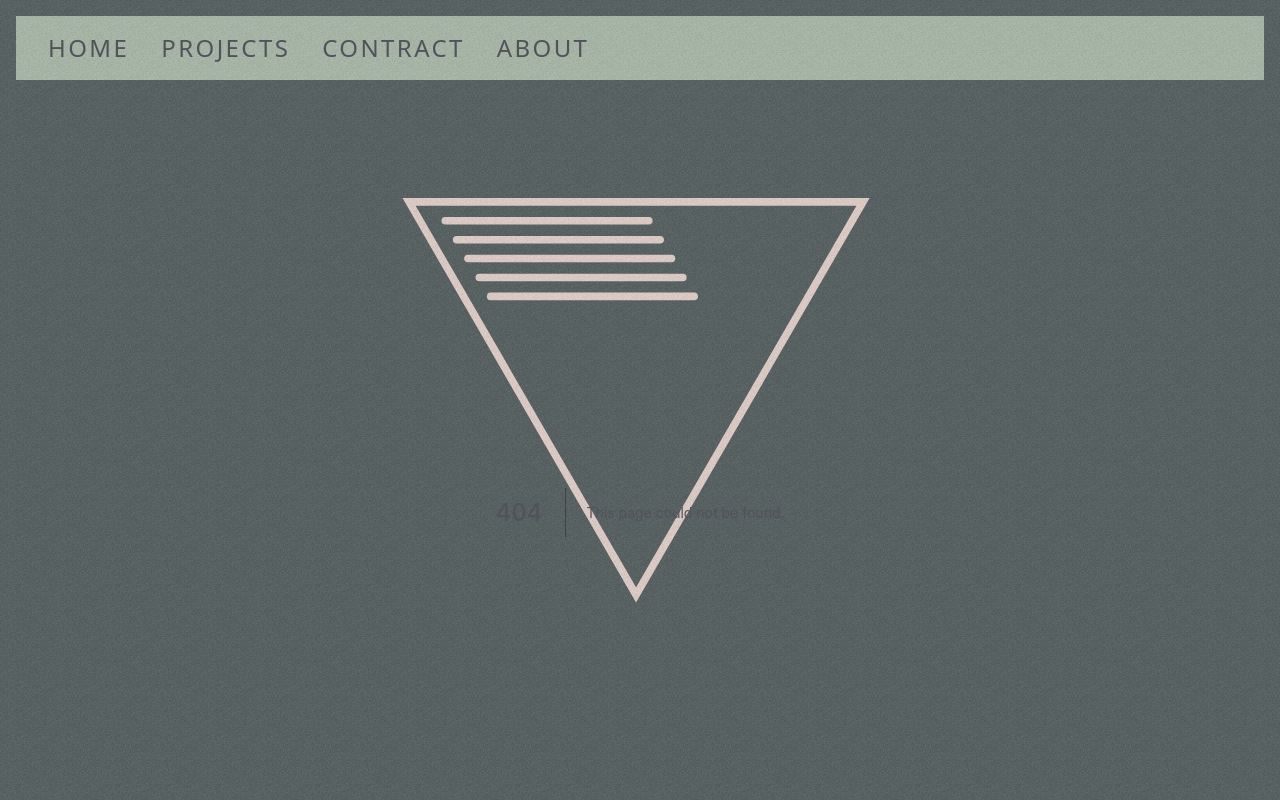
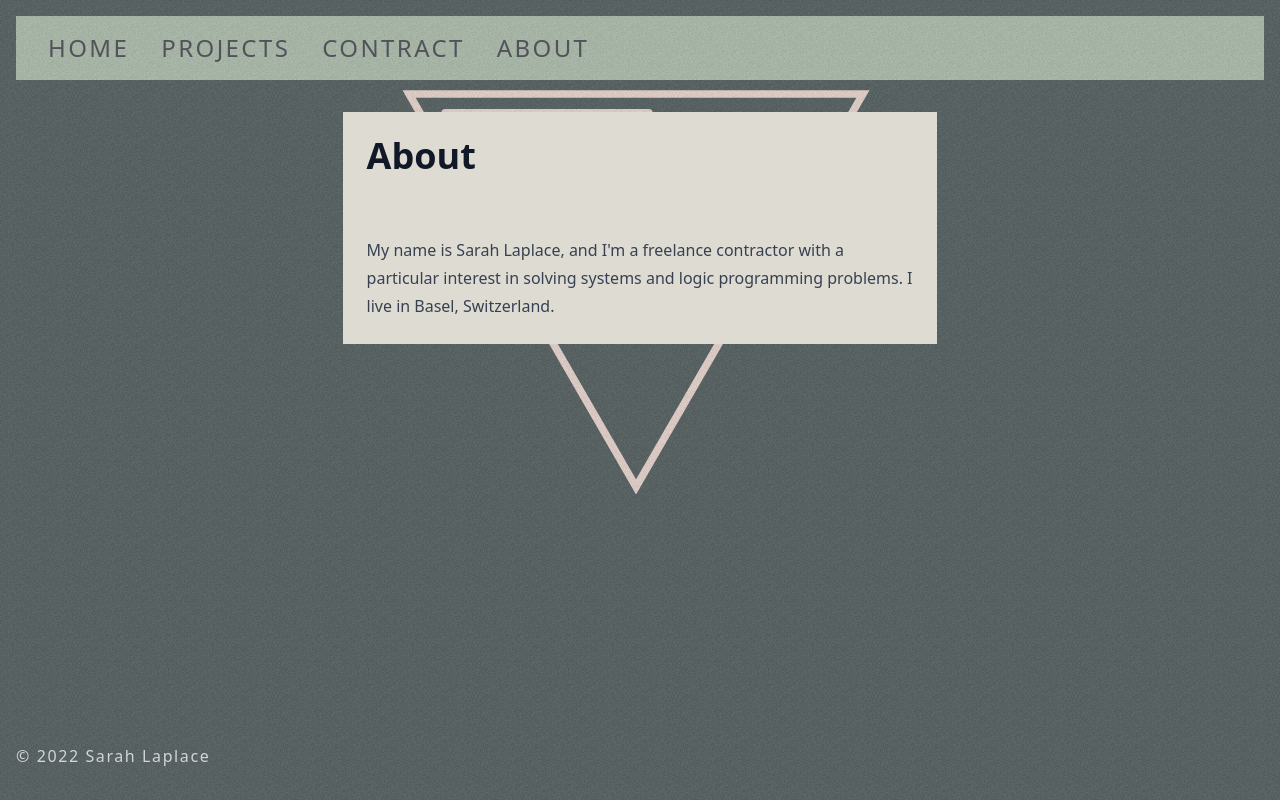
Before and after one commit to sblaplace/portfolio, a Next.js app: page /about in a window 1280 px wide. Before the commit this address had no page. Shown: the top 800 px of the page. Built offline with nearby package versions, Linux system fonts and the light colour scheme.

Commit message:
Add other pages

```diff
--- /dev/null
+++ b/pages/about/index.js
@@ -0,0 +1,12 @@
+import * as React from "react";
+
+export default function AboutPage(_props) {
+    return (
+        <div className='prose mx-auto p-6 bg-timberwolf bg-origin-padding'>
+            <h1>About</h1>
+            <br />
+            My name is Sarah Laplace, and I'm a freelance contractor with a particular interest in solving
+            systems and logic programming problems. I live in Basel, Switzerland.
+        </div>
+    )
+}
--- /dev/null
+++ b/pages/contract/index.js
@@ -0,0 +1,12 @@
+import * as React from "react";
+
+export default function AboutPage(_props) {
+    return (
+        <div className='prose mx-auto p-6 bg-timberwolf bg-origin-padding'>
+            <h1>Contract</h1>
+            <br />
+            Submit the following form in order to request a contract, and I will get
+            back as soon as possible.
+        </div>
+    )
+}
--- a/pages/post/[slug].js
+++ b/pages/post/[slug].js
@@ -1,6 +1,7 @@
 import fs from 'fs';
 import matter from 'gray-matter';
 import md from 'markdown-it';
+import Link from 'next/link';
 
 export async function getStaticPaths() {
     const files = fs.readdirSync('posts');
@@ -33,6 +34,12 @@ export default function PostPage({ frontmatter, content }) {
         <div className='prose mx-auto p-6 bg-timberwolf bg-origin-padding'>
             <h1>{frontmatter.title}</h1>
             <div dangerouslySetInnerHTML={{ __html: md().render(content) }} />
+            <br />
+            <div>
+                Did you appreciate this post? Do you have a technical problem that
+                you would like solved? <Link href="/contract">Contract</Link> with me
+                and we can create the program you need.
+            </div>
         </div>
     );
 }
--- /dev/null
+++ b/pages/projects/index.js
@@ -0,0 +1,11 @@
+import * as React from "react";
+
+export default function AboutPage(_props) {
+    return (
+        <div className='prose mx-auto p-6 bg-timberwolf bg-origin-padding'>
+            <h1>Projects</h1>
+            <br />
+            Here are some of my projects
+        </div>
+    )
+}
```
